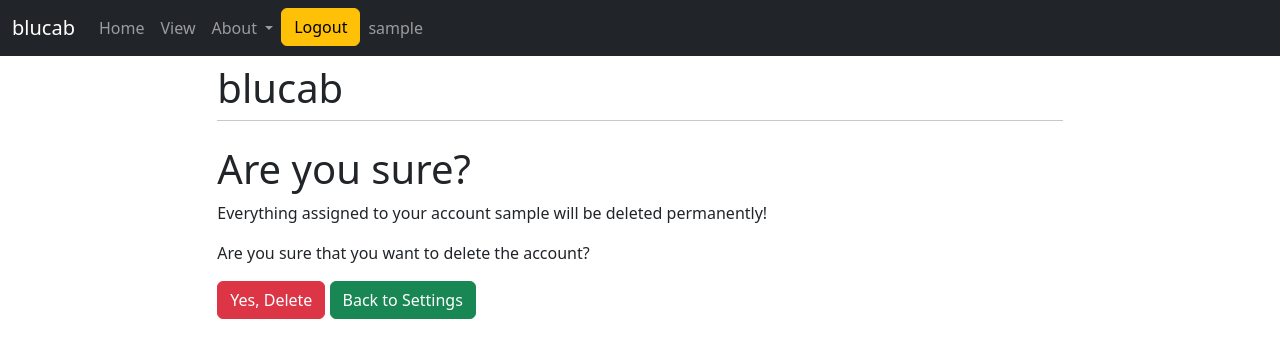
After one commit to blucabinet/blucab, a Django app: page /user/delete/ in a window 1280 px wide. The commit adds this page. Shown: the top 358 px of the page. Run offline with Django 5.2, Linux system fonts and the light colour scheme; the visitor is signed in with stand-in values (Sample User, id 1); parts of the project's set-up code (start-up, migrations or seed data) failed here and were passed over; some libraries are stand-ins or nearby versions.

Commit message:
UserDelete: Add user self deletion with form for verification

```diff
--- a/blucab/main/templates/main/settings.html
+++ b/blucab/main/templates/main/settings.html
@@ -19,9 +19,9 @@ User Settings
     </form>
 
     <br>
-    <a href="/user/change_password" class="btn btn-light" role="button">Change Password</a>
-
-    <div>Delete Account (ToDo)</div>
+    <a href="/user/change_password" class="btn btn-outline-success" role="button">Change Password</a>
+    <br><br>
+    <a href="/user/delete/" class="btn btn-outline-danger" role="button">Delete Account</a>
 
 {% else %}
     <div>Welcome!</div>
--- /dev/null
+++ b/blucab/register/templates/register/delete_user_confirm.html
@@ -0,0 +1,19 @@
+{% extends "main/base.html" %}
+
+{% block title %}User deletion{% endblock %}
+{% load crispy_forms_tags %}
+
+{% block content %}
+    <h1>Are you sure?</h1>
+    <p>Everything assigned to your account {{ user.get_username }} will be deleted permanently!</p>
+
+    <form method="POST">
+        {% csrf_token %}
+        <p>Are you sure that you want to delete the account?</p>
+        <div>
+          <button type="submit" class="btn btn-danger">Yes, Delete</button>
+          <a href="/user/settings" class="btn btn-success" role="button">Back to Settings</a>
+        </div>
+      </form>
+
+{% endblock %}
--- a/blucab/register/urls.py
+++ b/blucab/register/urls.py
@@ -5,4 +5,6 @@ urlpatterns = [
     path("register/", views.register, name="register"),
     path("user/change_password/", views.change_password, name="change_password"),
     path("user/change_password/done/", views.change_password_done, name="change_password_done"),
+    path("user/delete/", views.delete_user, name="delete_user"),
+    path("user/delete/done/", views.delete_user_done, name="delete_user_done"),
 ]
--- a/blucab/register/views.py
+++ b/blucab/register/views.py
@@ -1,6 +1,7 @@
 from django.shortcuts import render, redirect
 from django.contrib import messages
 from django.contrib.auth import update_session_auth_hash
+from django.contrib.auth.models import User
 from .forms import RegisterForm, ChangePasswordForm
 
 from environs import Env
@@ -47,3 +48,22 @@ def change_password(response):
 
 def change_password_done(response):
     return render(response, "register/change_password_done.html", {})
+
+
+def delete_user(request):
+    user = request.user
+
+    if not user.is_authenticated:
+        return render(request, "error/403.html", {})
+
+    if request.method == "GET":
+        return render(request, "register/delete_user_confirm.html", {})
+    elif request.method == "POST":
+        user_object = User.objects.get(username=user)
+        user_object.delete()
+        update_session_auth_hash(request, user)
+        return redirect("/user/delete/done")
+
+
+def delete_user_done(response):
+    return render(response, "register/delete_user_done.html", {})
```
Also changed, not shown: blucab/register/templates/register/delete_user_done.html (added, +10 -0 lines).
